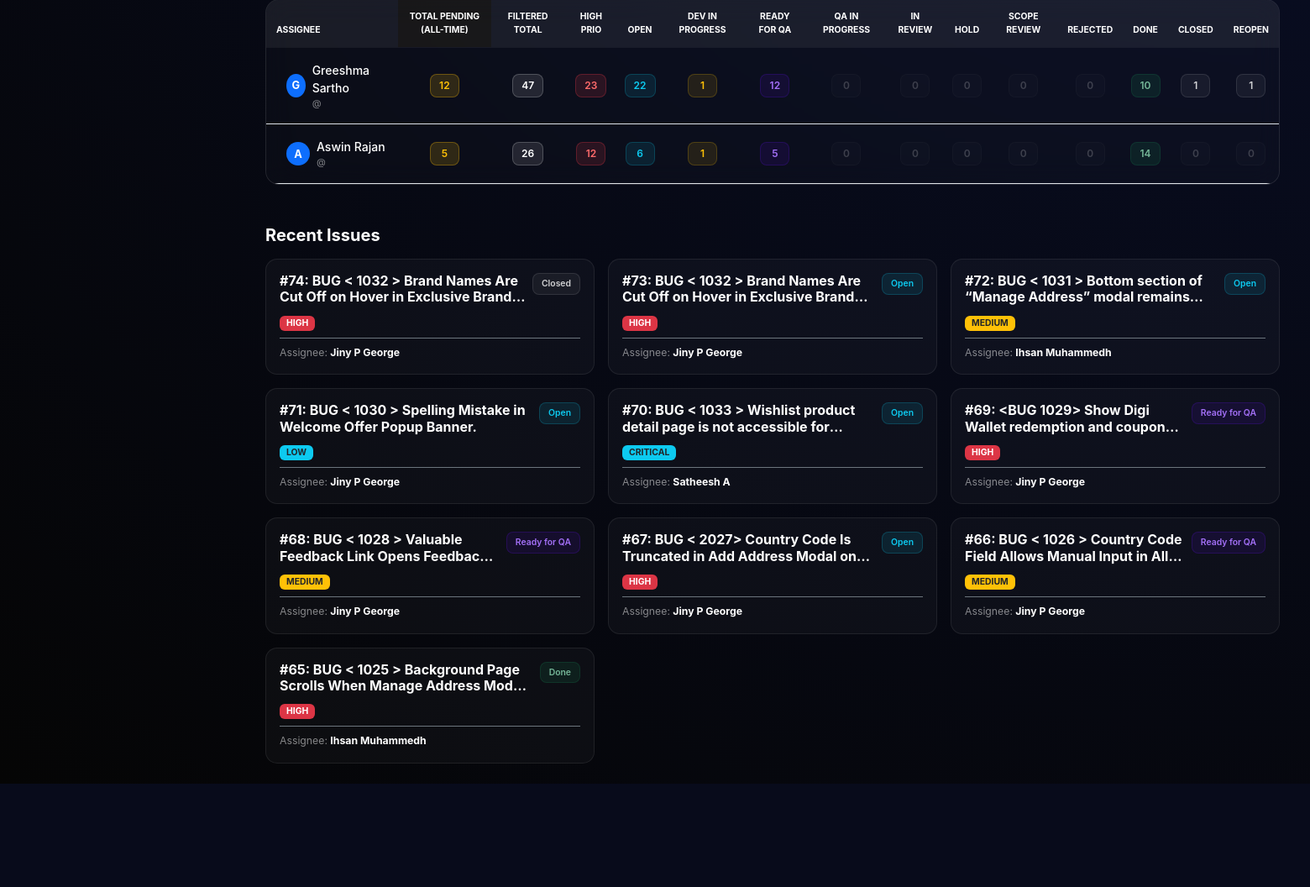
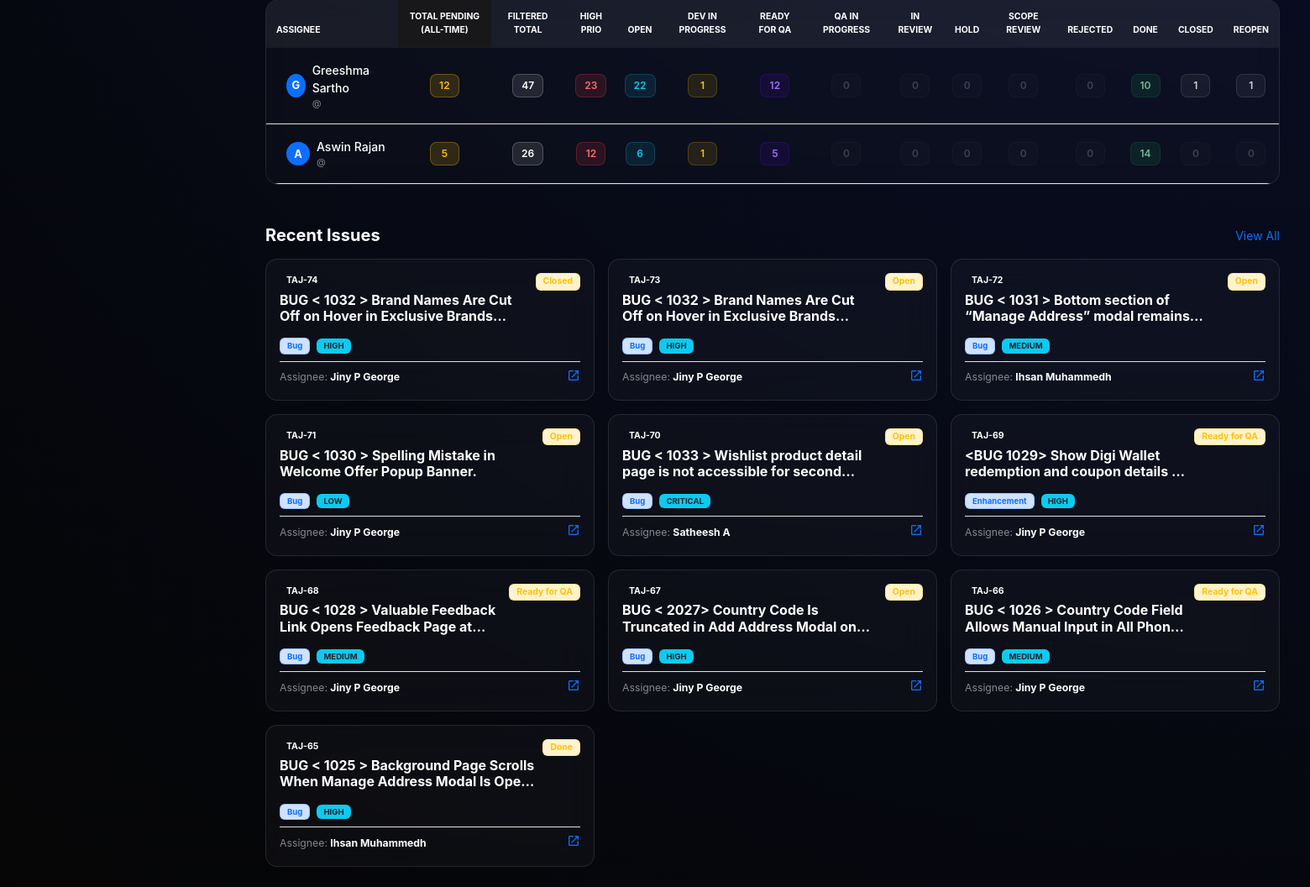
Before and after one commit to satheeshappzdev-pixel/BUG-TRACKER, a Django app: page /projects/1/ in a window 1560 px wide. Shown: the part 872-1928 px from the top of the page at 84% size. Before the commit the page ends 1805 px from the top, so only its background shows below. Run offline with Django 5.2, Linux system fonts and the light colour scheme; a user stored in the database is signed in; data comes from the database, SQL or seed files in the repository; both versions use the stored data as it was after the commit; some web fonts are replaced.

Commit message:
BUG FIX 15-05-26-FINAL

```diff
--- a/templates/issues/project_detail.html
+++ b/templates/issues/project_detail.html
@@ -159,29 +159,60 @@
         {% include "issues/partials/_summary_table.html" with summary_data=qa_summary %}
     </div>
 
-    {# 5. Recent Issues #}
-    <h5 class="text-white fw-bold mb-3">Recent Issues</h5>
+{# 5. Recent Issues #}
+    <div class="d-flex justify-content-between align-items-center mb-3">
+        <h5 class="text-white fw-bold mb-0">Recent Issues</h5>
+        <a href="{% url 'issues:issue_list' %}?source={{ selected_source }}&project={{ selected_project_id|default:'' }}" class="text-primary text-decoration-none smaller">View All</a>
+    </div>
+
     <div class="row g-3">
         {% for issue in issues %}
         <div class="col-12 col-md-6 col-xl-4">
-            <div class="issue-card p-3 d-flex flex-column">
+            <div class="issue-card glass-card p-3 d-flex flex-column h-100" style="border: 1px solid rgba(255,255,255,0.1);">
                 <div class="d-flex justify-content-between align-items-start mb-2 gap-2">
-                    <h6 class="fw-bold mb-0 text-white text-truncate-2" title="{{ issue.title }}">
-                        #{{ issue.pk }}: {{ issue.title }}
-                    </h6>
-                    <span class="count-badge badge-{{ issue.status|lower }} flex-shrink-0" style="font-size: 0.65rem;">
+                    <div class="d-flex flex-column gap-1 overflow-hidden">
+                        {# Project Code-ID Badge #}
+                        <span class="badge issue-id-badge smaller align-self-start px-2 py-1">
+                            {% if issue.project.code %}{{ issue.project.code }}-{{ issue.pk }}{% else %}#{{ issue.pk }}{% endif %}
+                        </span>
+                        <h6 class="fw-bold mb-0 text-white text-truncate-2 activity-link" title="{{ issue.title }}">
+                            {{ issue.title }}
+                        </h6>
+                    </div>
+
+                    {# Dynamic Status Badge #}
+                    <span class="badge flex-shrink-0 px-2 py-1 border
+                        {% if issue.status == IssueStatusChoices.OPEN.value %}bg-info-subtle text-info border-info
+                        {% elif issue.status == IssueStatusChoices.DONE.value or issue.status == IssueStatusChoices.CLOSED.value %}bg-success-subtle text-success border-success
+                        {% else %}bg-warning-subtle text-warning border-warning{% endif %} border-opacity-25"
+                        style="font-size: 0.65rem; --bs-bg-opacity: 0.1;">
                         {{ issue.get_status_display }}
                     </span>
                 </div>
 
-                <div class="mt-auto">
-                    <div class="mb-2">
-                        <span class="badge {% if issue.priority == 'high' %}bg-danger{% elif issue.priority == 'medium' %}bg-warning text-dark{% else %}bg-info text-dark{% endif %} px-2 py-1" style="font-size: 0.65rem; text-transform: uppercase;">
-                            {{ issue.priority }}
+                <div class="mt-auto pt-2">
+                    <div class="d-flex align-items-center gap-2 mb-2">
+                        {# Issue Type Badge #}
+                        <span class="badge smaller px-2 py-1 border
+                            {% if issue.issue_type == IssueTypeChoices.BUG.value %}bg-danger-subtle text-danger border-danger
+                            {% elif issue.issue_type == IssueTypeChoices.TASK.value %}bg-info-subtle text-info border-info
+                            {% else %}bg-primary-subtle text-primary border-primary{% endif %} border-opacity-25"
+                            style="font-size: 0.6rem;">
+                            {{ issue.get_issue_type_display }}
+                        </span>
+
+                        {# Priority Badge #}
+                        <span class="badge {% if issue.priority == IssuePriorityChoices.HIGH.value %}bg-danger{% elif issue.priority == IssuePriorityChoices.MEDIUM.value %}bg-warning text-dark{% else %}bg-info text-dark{% endif %} px-2 py-1"
+                              style="font-size: 0.6rem; text-transform: uppercase;">
+                            {{ issue.get_priority_display }}
                         </span>
                     </div>
-                    <div class="small text-white-50 pt-2 border-top border-secondary d-flex justify-content-between">
+
+                    <div class="small text-white-50 pt-2 border-top border-white-10 d-flex justify-content-between align-items-center">
                         <span>Assignee: <strong class="text-white">{{ issue.assignee.get_full_name|default:issue.assignee.username|default:"Unassigned" }}</strong></span>
+                        <a href="{% url 'issues:issue_detail' issue.id %}" class="text-primary">
+                            <span class="material-icons" style="font-size: 16px;">open_in_new</span>
+                        </a>
                     </div>
                 </div>
             </div>
```
Also changed, not shown: templates/issues/my_task.html (+9 -8 lines), db.sqlite3.
